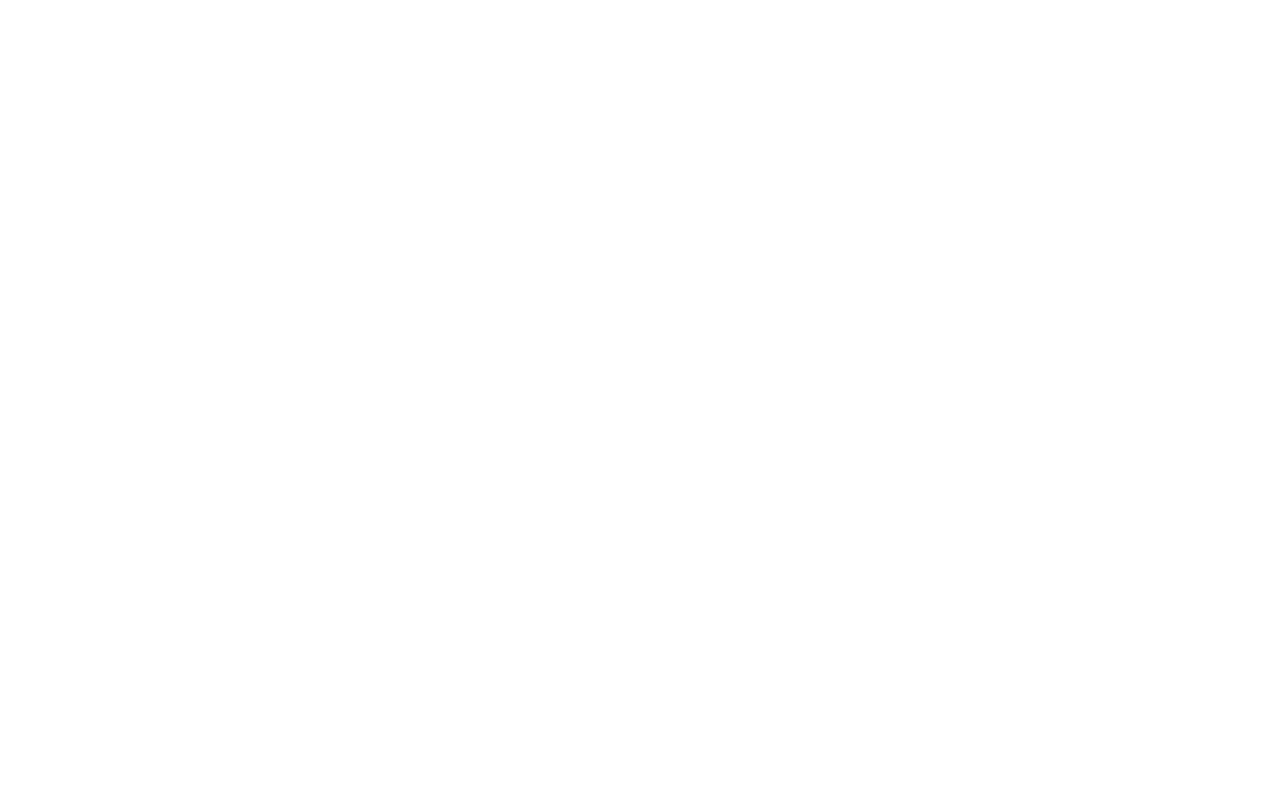
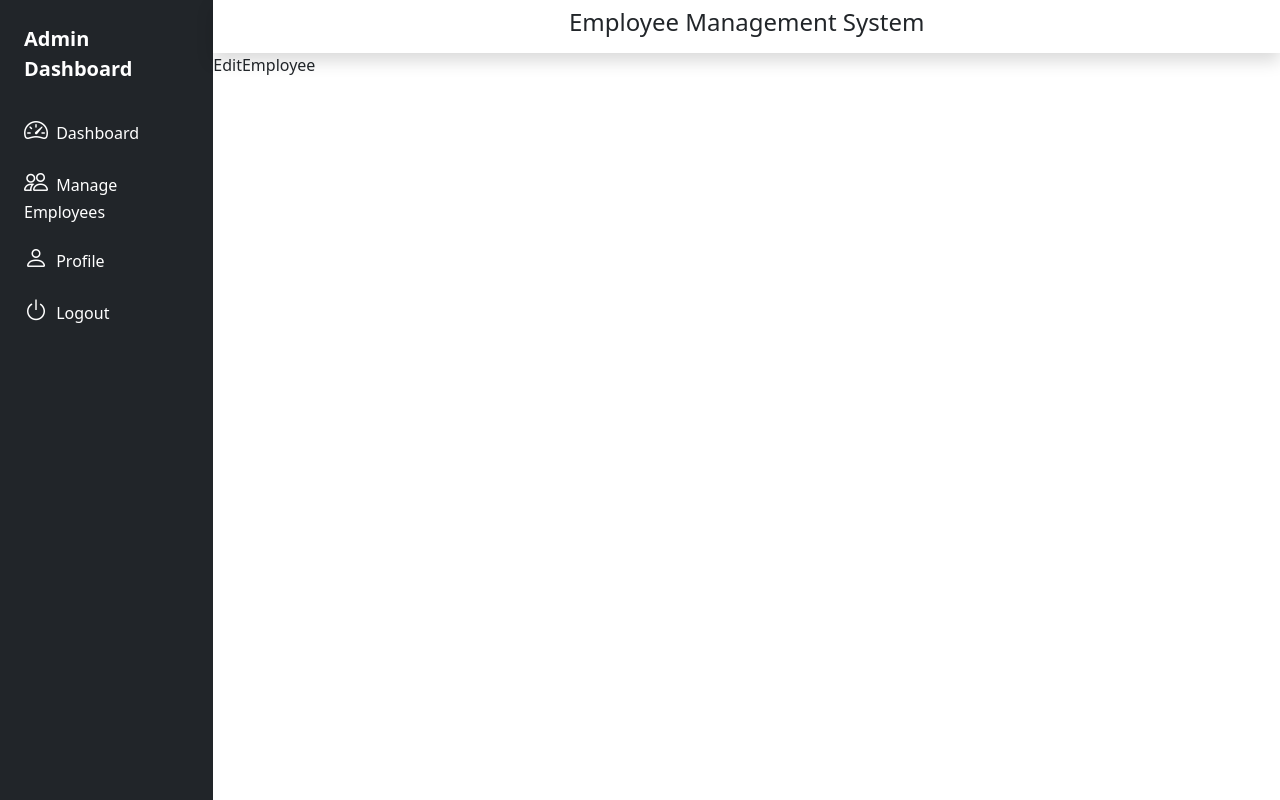
Before and after one commit to yeabtsega45/Admin-Dashboard, a React (Vite) app in the folder frontend/: page /employeeEdit/1 in a window 1280 px wide. Before the commit this address had no page. Built offline with nearby package versions, Linux system fonts and the light colour scheme; no server answers.

Commit message:
edit user function

```diff
--- a/frontend/src/App.jsx
+++ b/frontend/src/App.jsx
@@ -5,6 +5,7 @@
 import Profile from "./Profile";
 import Home from "./Home";
 import AddEmployee from "./AddEmployee";
+import EditEmployee from "./EditEmployee";
 
 function App() {
   return (
@@ -15,7 +16,7 @@
           <Route path="/employee" element={<Employee />}></Route>
           <Route path="/profile" element={<Profile />}></Route>
           <Route path="/create" element={<AddEmployee />}></Route>
-          {/* <Route path="/employeeEdit/:id" element={<EditEmployee />}></Route> */}
+          <Route path="/employeeEdit/:id" element={<EditEmployee />}></Route>
         </Route>
         <Route path="/login" element={<Login />}></Route>
       </Routes>
--- /dev/null
+++ b/frontend/src/EditEmployee.jsx
@@ -0,0 +1,5 @@
+function EditEmployee() {
+  return <div>EditEmployee</div>;
+}
+
+export default EditEmployee;
--- a/frontend/src/Employee.jsx
+++ b/frontend/src/Employee.jsx
@@ -3,8 +3,10 @@
 import { Link } from "react-router-dom";
 
 function Employee() {
+  //displaying the data with useState
   const [data, setData] = useState([]);
 
+  //fetching api with useEffect
   useEffect(() => {
     axios
       .get("http://localhost:8081/getEmployee")
@@ -18,6 +20,7 @@
       .catch((err) => console.log(err));
   }, []);
 
+  //deleting employee account
   const handleDelete = (id) => {
     axios
       .delete("http://localhost:8081/delete/" + id)
```
Also changed, not shown: 1 other file (tests, documents, lock files or other folders).
